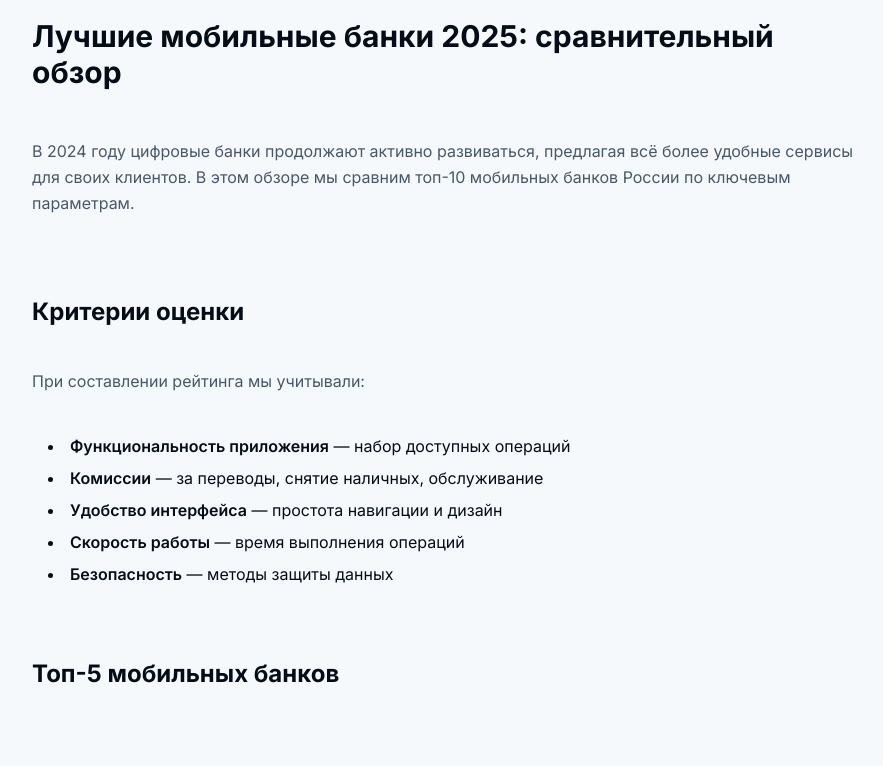
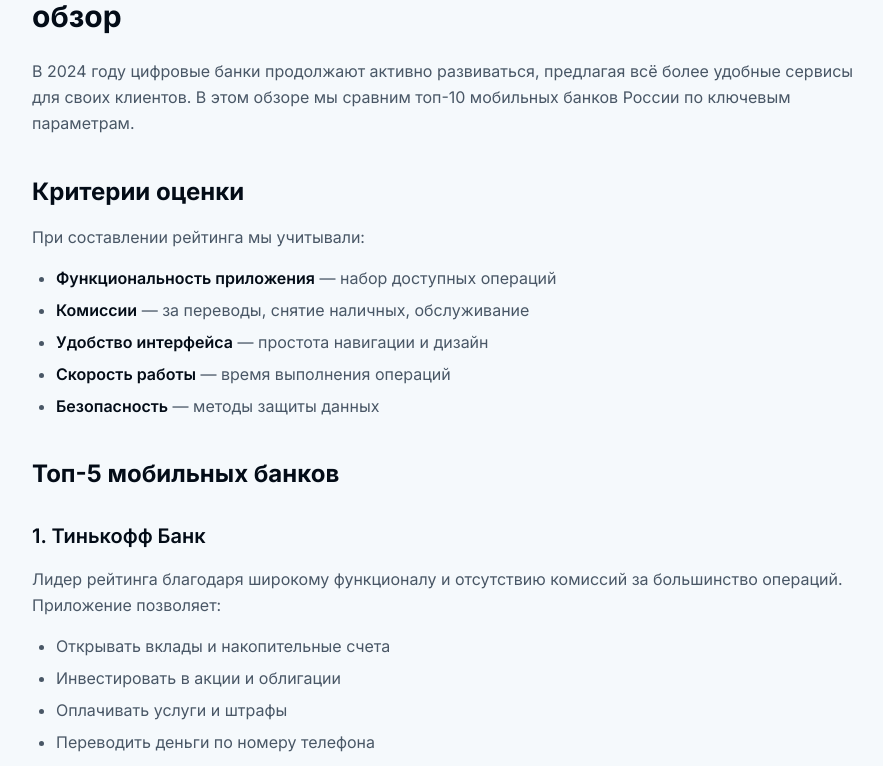
Before and after one commit to Aleck-rgb/Fintech, a Next.js app in the folder fintech-portal-homepage/: page /articles/best-mobile-banks-2024 in a window 1280 px wide. Shown: the part 931-1697 px from the top of the page, without its empty margins (192-1075 px from the left). Built offline with nearby package versions, Linux system fonts and the light colour scheme.

Commit message:
Update page.tsx
Исправленный парсер Markdown

```diff
--- a/fintech-portal-homepage/app/articles/[slug]/page.tsx
+++ b/fintech-portal-homepage/app/articles/[slug]/page.tsx
@@ -27,34 +27,100 @@ export async function generateMetadata({ params }: { params: Promise<{ slug: str
 
 // Простой рендерер Markdown в HTML
 function renderMarkdown(content: string): string {
+  // Разбиваем на блоки по двойным переносам строк
+  const blocks = content.split(/\n\n+/)
+
+  const renderedBlocks = blocks.map((block) => {
+    const trimmed = block.trim()
+
+    // Пропускаем пустые блоки
+    if (!trimmed) return ""
+
+    // Горизонтальная линия
+    if (/^[-*_]{3,}$/.test(trimmed)) {
+      return '<hr class="my-8 border-border" />'
+    }
+
+    // Заголовки
+    if (trimmed.startsWith("### ")) {
+      return `<h3 class="text-xl font-semibold mt-8 mb-4 text-foreground">${formatInline(trimmed.slice(4))}</h3>`
+    }
+    if (trimmed.startsWith("## ")) {
+      return `<h2 class="text-2xl font-bold mt-10 mb-4 text-foreground">${formatInline(trimmed.slice(3))}</h2>`
+    }
+    if (trimmed.startsWith("# ")) {
+      return `<h1 class="text-3xl font-bold mt-8 mb-6 text-foreground">${formatInline(trimmed.slice(2))}</h1>`
+    }
+
+    // Списки (маркированные)
+    if (/^[-*] /.test(trimmed)) {
+      const items = trimmed.split(/\n/).map((line) => {
+        const text = line.replace(/^[-*] /, "")
+        return `<li class="mb-2">${formatInline(text)}</li>`
+      })
+      return `<ul class="list-disc pl-6 mb-6 text-muted-foreground space-y-1">${items.join("")}</ul>`
+    }
+
+    // Списки (нумерованные)
+    if (/^\d+\. /.test(trimmed)) {
+      const items = trimmed.split(/\n/).map((line) => {
+        const text = line.replace(/^\d+\. /, "")
+        return `<li class="mb-2">${formatInline(text)}</li>`
+      })
+      return `<ol class="list-decimal pl-6 mb-6 text-muted-foreground space-y-1">${items.join("")}</ol>`
+    }
+
+    // Цитаты
+    if (trimmed.startsWith("> ")) {
+      const text = trimmed.replace(/^> ?/gm, "")
+      return `<blockquote class="border-l-4 border-accent pl-4 py-2 my-6 italic text-muted-foreground bg-muted/30 rounded-r-lg">${formatInline(text)}</blockquote>`
+    }
+
+    // Таблицы
+    if (trimmed.includes("|")) {
+      const rows = trimmed.split("\n").filter((row) => row.includes("|"))
+      if (rows.length >= 2) {
+        const headerRow = rows[0]
+        const dataRows = rows.slice(2) // Пропускаем разделитель
+
+        const headers = headerRow.split("|").filter((cell) => cell.trim() && !cell.includes("---"))
+        const headerCells = headers
+          .map(
+            (cell) =>
+              `<th class="border border-border px-4 py-2 bg-muted font-semibold text-left">${formatInline(cell.trim())}</th>`,
+          )
+          .join("")
+
+        const bodyRows = dataRows
+          .map((row) => {
+            const cells = row.split("|").filter((cell) => cell.trim())
+            return `<tr>${cells.map((cell) => `<td class="border border-border px-4 py-2">${formatInline(cell.trim())}</td>`).join("")}</tr>`
+          })
+          .join("")
+
+        return `<div class="overflow-x-auto my-6"><table class="w-full border-collapse border border-border"><thead><tr>${headerCells}</tr></thead><tbody>${bodyRows}</tbody></table></div>`
+      }
+    }
+
+    // Обычный параграф
+    return `<p class="mb-4 text-muted-foreground leading-relaxed">${formatInline(trimmed)}</p>`
+  })
+
+  return renderedBlocks.filter(Boolean).join("\n")
+}
+
+// Форматирование инлайн-элементов (жирный, курсив, ссылки, код)
+function formatInline(text: string): string {
   return (
-    content
-      // Заголовки
-      .replace(/^### (.*$)/gm, '<h3 class="text-xl font-semibold mt-8 mb-4 text-foreground">$1</h3>')
-      .replace(/^## (.*$)/gm, '<h2 class="text-2xl font-bold mt-10 mb-4 text-foreground">$1</h2>')
-      .replace(/^# (.*$)/gm, '<h1 class="text-3xl font-bold mt-8 mb-6 text-foreground">$1</h1>')
-      // Жирный и курсив
-      .replace(/\*\*(.*?)\*\*/g, '<strong class="font-semibold">$1</strong>')
-      .replace(/\*(.*?)\*/g, "<em>$1</em>")
-      // Списки
-      .replace(/^- (.*$)/gm, '<li class="ml-4 mb-2">$1</li>')
-      .replace(/^(\d+)\. (.*$)/gm, '<li class="ml-4 mb-2 list-decimal">$2</li>')
-      // Таблицы (базовая поддержка)
-      .replace(/\|(.+)\|/g, (match) => {
-        const cells = match.split("|").filter((cell) => cell.trim())
-        if (cells.some((cell) => cell.includes("---"))) {
-          return ""
-        }
-        const isHeader = !match.includes("---")
-        const cellTag = isHeader ? "td" : "td"
-        return `<tr>${cells.map((cell) => `<${cellTag} class="border border-border px-4 py-2">${cell.trim()}</${cellTag}>`).join("")}</tr>`
-      })
-      // Параграфы
-      .replace(/^(?!<[h|l|t])(.*$)/gm, (match) => {
-        if (match.trim() === "") return "<br/>"
-        if (match.startsWith("<")) return match
-        return `<p class="mb-4 text-muted-foreground leading-relaxed">${match}</p>`
-      })
+    text
+      // Ссылки [text](url)
+      .replace(/\[([^\]]+)\]$$([^)]+)$$/g, '<a href="$2" class="text-accent hover:underline">$1</a>')
+      // Жирный текст
+      .replace(/\*\*([^*]+)\*\*/g, '<strong class="font-semibold text-foreground">$1</strong>')
+      // Курсив
+      .replace(/\*([^*]+)\*/g, "<em>$1</em>")
+      // Инлайн-код
+      .replace(/`([^`]+)`/g, '<code class="bg-muted px-1.5 py-0.5 rounded text-sm font-mono">$1</code>')
   )
 }
 
```
